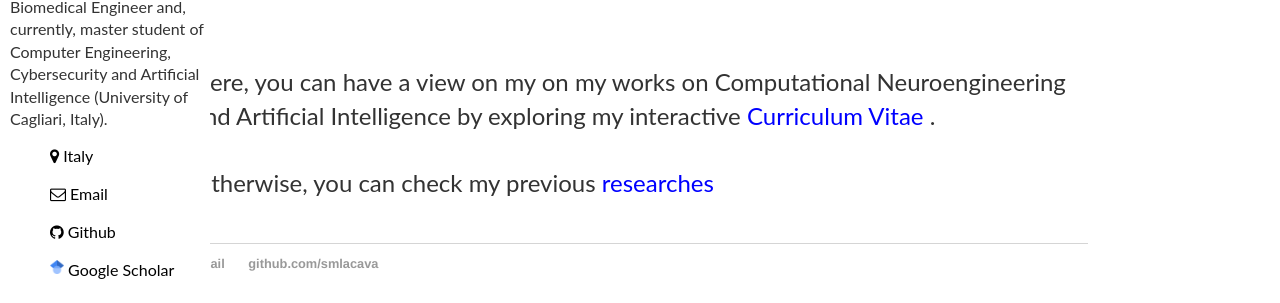
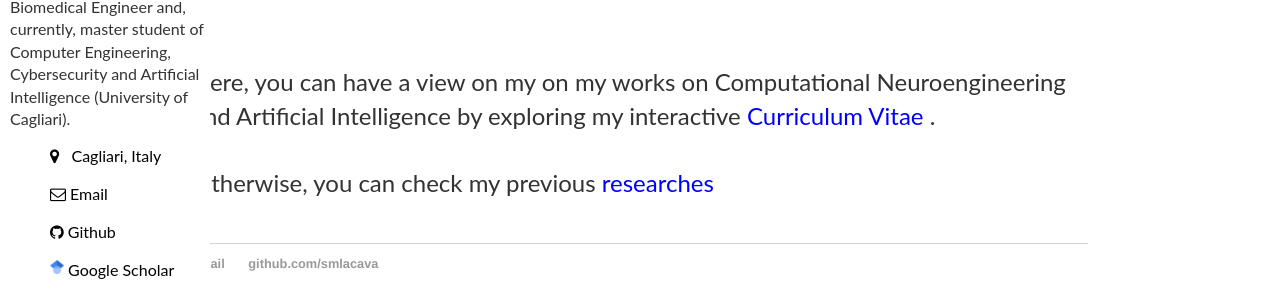
Before and after one commit to smlacava/smlacava.github.io, a Jekyll site: the page built from index.html, in a window 1280 px wide. Shown: the part 250-553 px from the top of the page. Built offline with Jekyll 4.4.1, drawn with Linux system fonts in a browser that asks for light colours.

Commit message:
Update default.html

```diff
--- a/_layouts/default.html
+++ b/_layouts/default.html
@@ -98,10 +98,10 @@
 					<img src="https://smlacava.github.io/images/SMLC_profile.jpg" class="center" alt="Simone Maurizio La Cava" align="middle" width="200" height="160">
 				</div>
 				<div class="author__content" width="200">
-					<p class="author__bio" style="font-size:16px" left="5">Biomedical Engineer and, currently, master student of Computer Engineering, Cybersecurity and Artificial Intelligence (University of Cagliari, Italy).</p></div>
+					<p class="author__bio" style="font-size:16px" left="5">Biomedical Engineer and, currently, master student of Computer Engineering, Cybersecurity and Artificial Intelligence (University of Cagliari).</p></div>
 				<ul class="author__urls social-icons">
 					<link rel="stylesheet" href="https://cdnjs.cloudflare.com/ajax/libs/font-awesome/4.7.0/css/font-awesome.min.css">
-					<a href=""><i class="fa fa-map-marker" aria-hidden="true"></i> Italy </a>
+					<a href="https://www.google.com/maps/place/Cagliari,+Metropolitan+City+of+Cagliari/@39.2254656,9.0932728,13z/data=!3m1!4b1!4m5!3m4!1s0x12e73415b68e1ca3:0x201e1506cf816eb1!8m2!3d39.2238411!4d9.1216613"><i class="fa fa-map-marker" aria-hidden="true"></i> &nbsp; Cagliari, Italy </a>
 					<br>
 					<a href="mailto:simonemaurizio.lacava@gmail.com"><i class="fa fa-envelope-o" aria-hidden="true"></i> Email</a>
 					<br>
```
